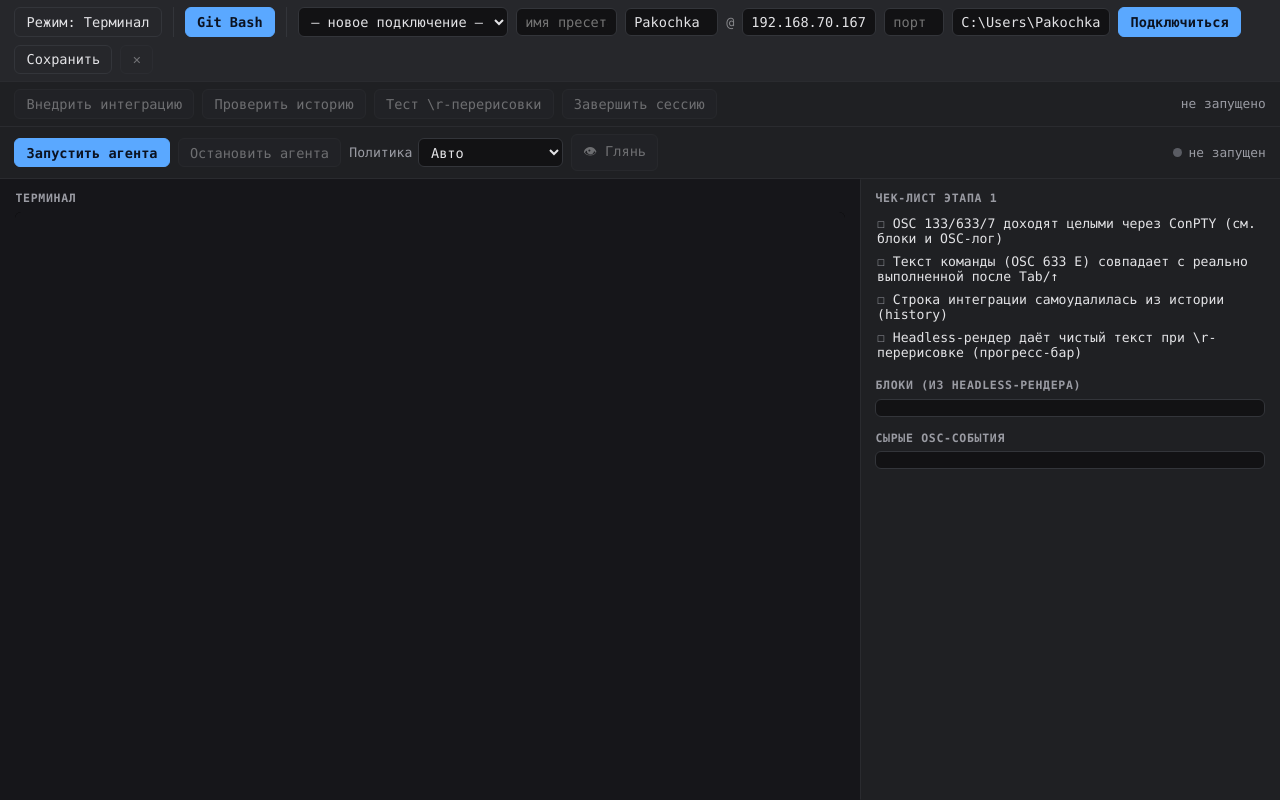
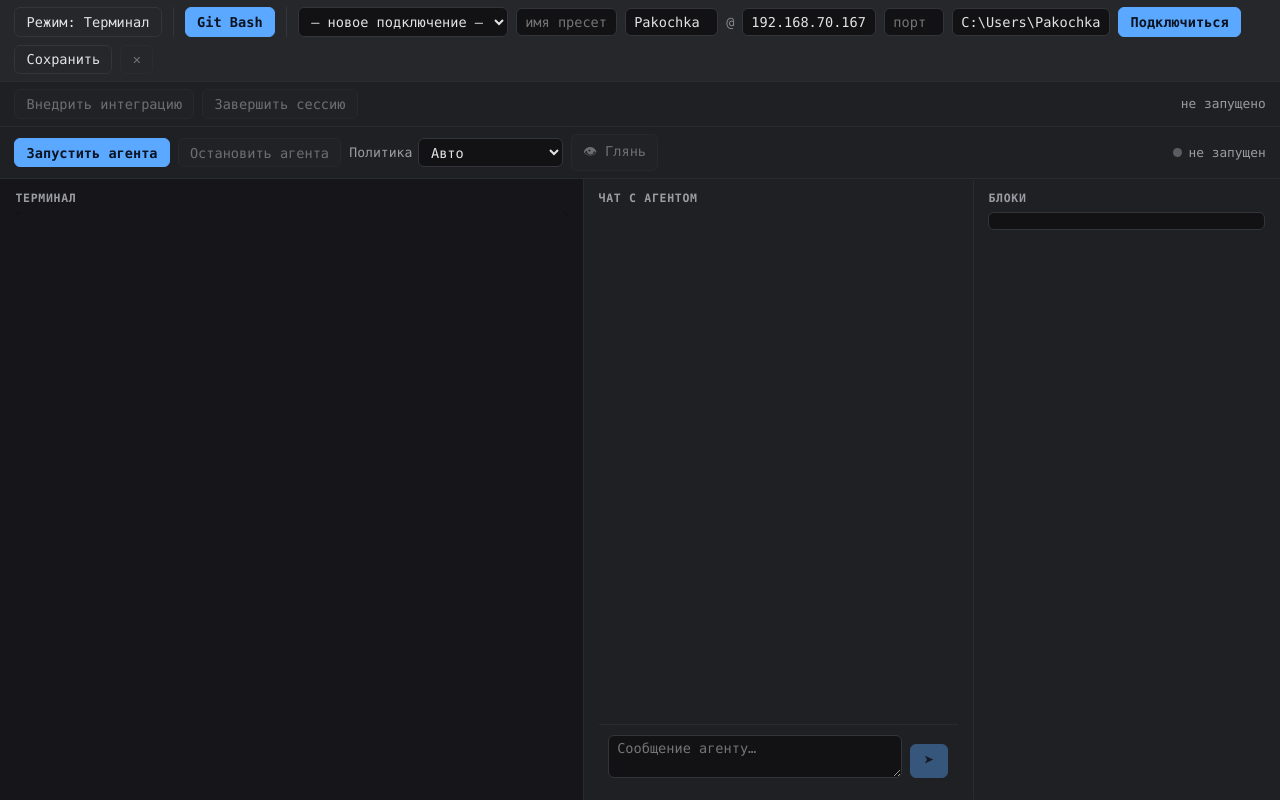
Before and after one commit to Entropiya/termiinal, a website built with Vite: page index.html in a window 1280 px wide. Built offline with nearby package versions, Linux system fonts and the light colour scheme.

Commit message:
Убраны стенд-артефакты этапа 1 (чек-лист, OSC-лог, тестовые кнопки); режим 'Терминал' теперь = терминал + чат вместе

```diff
--- a/index.html
+++ b/index.html
@@ -29,9 +29,7 @@
         <button id="btn-preset-delete" disabled title="Удалить выбранный пресет">✕</button>
       </header>
       <header class="toolbar">
-        <button id="btn-integrate" disabled>Внедрить интеграцию</button>
-        <button id="btn-history" disabled>Проверить историю</button>
-        <button id="btn-progress" disabled>Тест \r-перерисовки</button>
+        <button id="btn-integrate" disabled title="Внедрить OSC-хуки для нарезки на блоки в этой сессии">Внедрить интеграцию</button>
         <button id="btn-kill" disabled class="btn-danger">Завершить сессию</button>
         <span id="status" class="status">не запущено</span>
       </header>
@@ -69,14 +67,8 @@
         </section>
 
         <section class="pane pane-side">
-          <h2>Чек-лист этапа 1</h2>
-          <ul id="checklist" class="checklist"></ul>
-
-          <h2>Блоки (из headless-рендера)</h2>
+          <h2>Блоки</h2>
           <div id="blocks" class="blocks"></div>
-
-          <h2>Сырые OSC-события</h2>
-          <div id="osc-log" class="osc-log"></div>
         </section>
       </div>
     </main>
--- a/src/main.ts
+++ b/src/main.ts
@@ -3,7 +3,7 @@ import { Terminal } from "@xterm/xterm";
 import { FitAddon } from "@xterm/addon-fit";
 
 import { spawnPty, type PtyHandle } from "./pty";
-import { BlockBuilder, type Block, type OscLogEntry } from "./osc-blocks";
+import { BlockBuilder, type Block } from "./osc-blocks";
 import { buildIntegrationLine } from "./shell-integration";
 import { startAgent, type AgentHandle } from "./agent";
 import { redactSecrets } from "./redact";
@@ -43,12 +43,8 @@ const presetKeyEl = document.querySelector<HTMLInputElement>("#preset-key")!;
 const btnPresetSave = document.querySelector<HTMLButtonElement>("#btn-preset-save")!;
 const btnPresetDelete = document.querySelector<HTMLButtonElement>("#btn-preset-delete")!;
 const btnIntegrate = document.querySelector<HTMLButtonElement>("#btn-integrate")!;
-const btnHistory = document.querySelector<HTMLButtonElement>("#btn-history")!;
-const btnProgress = document.querySelector<HTMLButtonElement>("#btn-progress")!;
 const btnKill = document.querySelector<HTMLButtonElement>("#btn-kill")!;
 const blocksEl = document.querySelector<HTMLDivElement>("#blocks")!;
-const oscLogEl = document.querySelector<HTMLDivElement>("#osc-log")!;
-const checklistEl = document.querySelector<HTMLUListElement>("#checklist")!;
 
 const btnAgentStart = document.querySelector<HTMLButtonElement>("#btn-agent-start")!;
 const btnAgentStop = document.querySelector<HTMLButtonElement>("#btn-agent-stop")!;
@@ -65,25 +61,10 @@ const chatFormEl = document.querySelector<HTMLFormElement>("#chat-form")!;
 const chatInputEl = document.querySelector<HTMLTextAreaElement>("#chat-input")!;
 const chatSendEl = document.querySelector<HTMLButtonElement>("#chat-send")!;
 
-const CHECKLIST: { id: string; text: string }[] = [
-  { id: "osc-intact", text: "OSC 133/633/7 доходят целыми через ConPTY (см. блоки и OSC-лог)" },
-  { id: "cmd-text", text: "Текст команды (OSC 633 E) совпадает с реально выполненной после Tab/↑" },
-  { id: "history-clean", text: "Строка интеграции самоудалилась из истории (history)" },
-  { id: "redraw-clean", text: "Headless-рендер даёт чистый текст при \\r-перерисовке (прогресс-бар)" },
-];
-
-for (const item of CHECKLIST) {
-  const li = document.createElement("li");
-  li.className = "pending";
-  li.dataset.id = item.id;
-  li.textContent = item.text;
-  li.title = "Клик — отметить как проверено вручную";
-  li.addEventListener("click", () => {
-    li.classList.toggle("ok");
-    li.classList.toggle("pending");
-  });
-  checklistEl.appendChild(li);
-}
+// Чек-лист риск-прототипа и сырой OSC-лог (этап 1) убраны из основного интерфейса —
+// своё дело они сделали, результат задокументирован в docs/stage1.md. BlockBuilder
+// по-прежнему пишет весь OSC-поток в .oscLog (поле класса) на случай будущей отладки,
+// просто это больше не рендерится отдельной панелью.
 
 const term = new Terminal({
   fontFamily: "'Cascadia Code', Consolas, monospace",
@@ -315,12 +296,6 @@ function attachResponseToBlock(batch: Block[], parsed: ReturnType<typeof parseAg
   el.appendChild(wrapper);
 }
 
-function renderOsc(e: OscLogEntry) {
-  const div = document.createElement("div");
-  div.textContent = `OSC ${e.kind} ; ${e.raw}`;
-  oscLogEl.prepend(div);
-}
-
 function escapeHtml(s: string): string {
   return s.replace(/[&<>"']/g, (c) => ({ "&": "&amp;", "<": "&lt;", ">": "&gt;", '"': "&quot;", "'": "&#39;" })[c]!);
 }
@@ -348,8 +323,6 @@ async function spawnShell(
       trySendPending();
     }
   };
-  blockBuilder.onOscEvent = renderOsc;
-
   pty = await spawnPty({
     program,
     args,
@@ -371,8 +344,6 @@ async function spawnShell(
     onExit: (code) => {
       statusEl.textContent = `${label}: процесс завершён (код ${code ?? "?"})`;
       btnIntegrate.disabled = true;
-      btnHistory.disabled = true;
-      btnProgress.disabled = true;
       btnKill.disabled = true;
       btnSpawn.disabled = false;
       btnSsh.disabled = false;
@@ -385,8 +356,6 @@ async function spawnShell(
 
   statusEl.textContent = `сессия активна — ${label}`;
   btnIntegrate.disabled = false;
-  btnHistory.disabled = false;
-  btnProgress.disabled = false;
   btnKill.disabled = false;
   btnSpawn.disabled = true;
   btnSsh.disabled = true;
@@ -521,16 +490,6 @@ btnSsh.addEventListener("click", () => {
 btnIntegrate.addEventListener("click", () => {
   const line = buildIntegrationLine();
   pty?.write(line + "\r");
-});
-
-btnHistory.addEventListener("click", () => {
-  pty?.write("history\r");
-});
-
-btnProgress.addEventListener("click", () => {
-  const cmd =
-    "for i in $(seq 1 20); do printf '\\rprogress: %3d%%' \"$((i*5))\"; sleep 0.05; done; printf '\\n'; echo PROGRESS_DONE";
-  pty?.write(cmd + "\r");
 });
 
 window.addEventListener("resize", () => {
--- a/src/styles.css
+++ b/src/styles.css
@@ -200,9 +200,10 @@ textarea:focus {
   max-width: none;
 }
 
-.shell[data-mode="terminal"] .pane-chat {
-  display: none;
-}
+/* "Терминал" у нас = терминал + чат рядом (блоки с прикреплёнными ответами агента уже
+   показывают сворачиваемый разбор под командой, а живой чат остаётся видимым для
+   самого диалога — чистый "дистанционный" режим без чата ещё предстоит спроектировать
+   отдельно, если понадобится буквально по ТЗ). Отдельной панели не прячем. */
 
 .pane {
   padding: 0.7rem 0.9rem;
@@ -376,40 +377,9 @@ textarea:focus {
   background: var(--surface);
 }
 
-.checklist {
-  list-style: none;
-  margin: 0;
-  padding: 0;
-  font-size: 0.82rem;
-}
-
-.checklist li {
-  padding: 0.25rem 0.1rem;
-  border-radius: 4px;
-  cursor: pointer;
-}
-
-.checklist li:hover {
-  background: var(--surface-2);
-}
-
-.checklist .pending::before {
-  content: "☐ ";
-  color: var(--text-dim);
-}
-
-.checklist .ok::before {
-  content: "✅ ";
-}
-
-.checklist .ok {
-  color: var(--ok);
-}
-
-.blocks,
-.osc-log {
+.blocks {
   font-size: 0.76rem;
-  max-height: 30vh;
+  max-height: 75vh;
   overflow: auto;
   background: var(--surface-sunken);
   border: 1px solid var(--border);
@@ -440,9 +410,6 @@ textarea:focus {
   margin: 0.2rem 0 0;
 }
 
-.osc-log div {
-  color: var(--text-dim);
-}
 
 /* Ответ агента, прикреплённый под своим блоком (режим "Терминал", ТЗ) */
 .block-reply {
```
